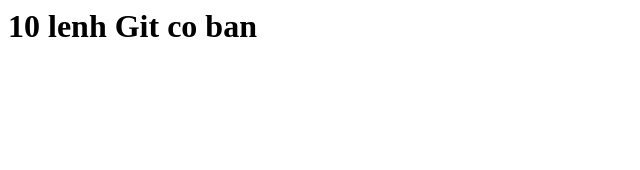
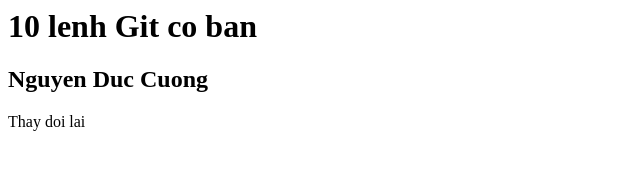
Before and after one commit to Cuong-Dental/Second-Repository, a plain HTML site: page index.html in a window 1280 px wide. Shown: the whole page, without its empty margins (0-640 px from the left). Drawn offline with Linux system fonts and the light colour scheme.

Commit message:
Write Nguyen Duc Cuong more

```diff
--- a/index.html
+++ b/index.html
@@ -7,5 +7,7 @@
 </head>
 <body>
     <h1>10 lenh Git co ban</h1>
+    <h2>Nguyen Duc Cuong</h2>
+    <p>Thay doi lai</p>
 </body>
 </html>
```
